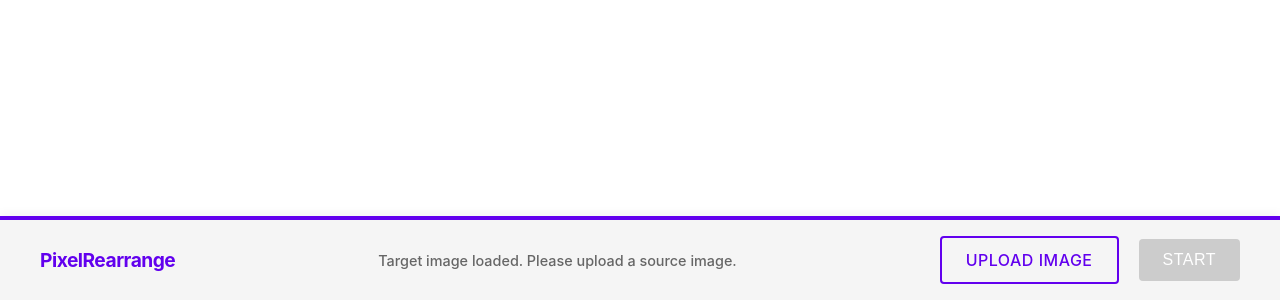
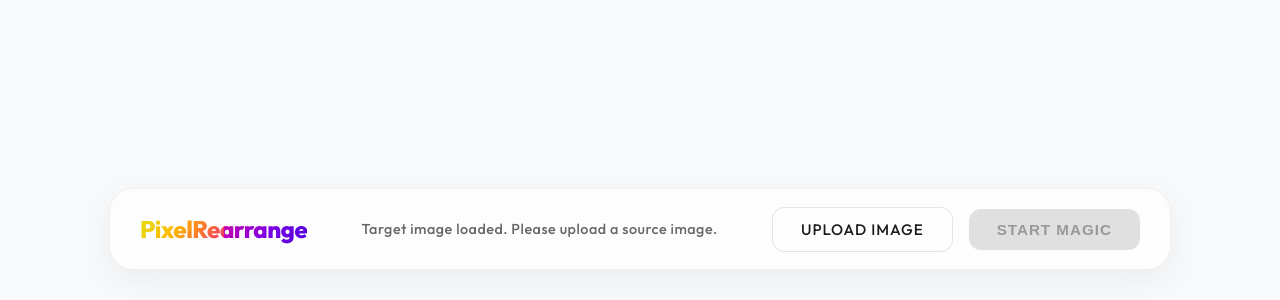
Before and after one commit to Ameya-bit/image-to-image, a plain HTML site: page index.html in a window 1280 px wide. Shown: the part 500-800 px from the top of the page. Drawn offline with Linux system fonts and the light colour scheme.

Commit message:
add readme

```diff
--- a/index.html
+++ b/index.html
@@ -5,26 +5,42 @@
     <meta charset="UTF-8">
     <meta name="viewport" content="width=device-width, initial-scale=1.0">
     <title>Image Rearrangement</title>
+    <link rel="preconnect" href="https://fonts.googleapis.com">
+    <link rel="preconnect" href="https://fonts.gstatic.com" crossorigin>
+    <link href="https://fonts.googleapis.com/css2?family=Outfit:wght@300;500;700;800&display=swap" rel="stylesheet">
     <style>
         :root {
-            --bg-color: #ffffff;
-            --surface-color: #f5f5f5;
-            --primary-color: #6200ee;
-            --text-color: #000000;
+            --bg-color: #f8f9fa;
+            --surface-color: rgba(255, 255, 255, 0.7);
+            /* Oil Spill Accent: Pink -> Purple -> Blue -> Cyan -> Green -> Gold */
+            --oil-gradient: linear-gradient(125deg, #EF008C, #7A00E6, #2800D7, #00C0E4, #00FF94, #C9FF23, #FFB800, #EF008C);
+            --text-color: #1a1a1a;
             --secondary-text: #666666;
-            --accent-height: 4px;
+            --glass-border: 1px solid rgba(0, 0, 0, 0.05);
+        }
+
+        @keyframes oil-shimmer {
+            0% {
+                background-position: 0% 50%;
+            }
+
+            100% {
+                background-position: 200% 50%;
+            }
         }
 
         body {
             margin: 0;
             padding: 0;
-            font-family: 'Inter', sans-serif;
+            font-family: 'Outfit', sans-serif;
             background-color: var(--bg-color);
             color: var(--text-color);
             display: flex;
             flex-direction: column;
             height: 100vh;
             overflow: hidden;
+            /* Clean light background */
+            background-image: none;
         }
 
         main {
@@ -33,7 +49,6 @@
             justify-content: center;
             align-items: center;
             position: relative;
-            background-color: var(--bg-color);
             padding: 0;
         }
 
@@ -44,32 +59,49 @@
             display: flex;
             justify-content: center;
             align-items: center;
+            /* Soft shadow for depth on white */
+            filter: drop-shadow(0 20px 40px rgba(0, 0, 0, 0.08));
         }
 
         canvas {
             display: block;
             max-width: 100%;
-            max-height: 80vh;
+            max-height: 85vh;
             width: auto;
             height: auto;
             image-rendering: pixelated;
         }
 
         .bottom-bar {
+            position: absolute;
+            bottom: 30px;
+            left: 50%;
+            transform: translateX(-50%);
+            width: 95%;
+            max-width: 1000px;
             height: 80px;
-            background-color: var(--surface-color);
+            background: var(--surface-color);
+            backdrop-filter: blur(20px);
+            -webkit-backdrop-filter: blur(20px);
+            border-radius: 24px;
+            border: var(--glass-border);
             display: flex;
             align-items: center;
             justify-content: space-between;
-            padding: 0 40px;
-            border-top: var(--accent-height) solid var(--primary-color);
-            box-shadow: 0 -2px 10px rgba(0, 0, 0, 0.05);
+            padding: 0 30px;
+            box-shadow: 0 10px 30px rgba(0, 0, 0, 0.05);
             z-index: 10;
+            transition: all 0.3s ease;
+        }
+
+        .bottom-bar:hover {
+            border-color: rgba(0, 0, 0, 0.1);
+            box-shadow: 0 20px 50px rgba(0, 0, 0, 0.08);
         }
 
         .controls {
             display: flex;
-            gap: 20px;
+            gap: 16px;
             align-items: center;
         }
 
@@ -78,55 +110,74 @@
         }
 
         .btn {
-            background-color: var(--primary-color);
+            background: var(--oil-gradient);
+            background-size: 300% 300%;
+            animation: oil-shimmer 8s linear infinite;
             color: #fff;
+            /* White text on vibrant accent */
             border: none;
-            padding: 12px 24px;
-            border-radius: 4px;
+            padding: 12px 28px;
+            border-radius: 12px;
             cursor: pointer;
-            font-weight: 500;
-            font-size: 1rem;
-            transition: background-color 0.2s, transform 0.1s;
+            font-weight: 700;
+            font-size: 0.95rem;
+            transition: all 0.3s cubic-bezier(0.4, 0, 0.2, 1);
             text-transform: uppercase;
-            letter-spacing: 0.5px;
+            letter-spacing: 1px;
+            box-shadow: 0 4px 15px rgba(0, 192, 228, 0.2);
         }
 
         .btn:hover {
-            background-color: #3700b3;
-            transform: translateY(-1px);
+            transform: translateY(-2px) scale(1.02);
+            box-shadow: 0 8px 30px rgba(0, 255, 148, 0.3);
+            filter: brightness(1.05);
         }
 
         .btn:active {
-            transform: translateY(0);
+            transform: translateY(0) scale(0.98);
         }
 
         .btn:disabled {
-            background-color: #ccc;
+            background: #e0e0e0;
+            color: #999;
             cursor: not-allowed;
             transform: none;
+            box-shadow: none;
+            animation: none;
         }
 
         .btn-outline {
-            background-color: transparent;
-            border: 2px solid var(--primary-color);
-            color: var(--primary-color);
+            background: transparent;
+            border: 1px solid rgba(0, 0, 0, 0.1);
+            color: var(--text-color);
+            font-weight: 500;
+            box-shadow: none;
+            animation: none;
         }
 
         .btn-outline:hover {
-            background-color: rgba(98, 0, 238, 0.04);
-            color: var(--primary-color);
+            border-color: #000;
+            background: rgba(0, 0, 0, 0.03);
+            transform: translateY(-2px);
+            box-shadow: 0 4px 12px rgba(0, 0, 0, 0.05);
         }
 
         .status {
             color: var(--secondary-text);
             font-size: 0.9rem;
-            font-weight: 500;
+            font-weight: 400;
+            letter-spacing: 0.5px;
         }
 
         .logo {
-            font-weight: 700;
-            font-size: 1.2rem;
-            color: var(--primary-color);
+            font-weight: 800;
+            font-size: 1.5rem;
+            background: var(--oil-gradient);
+            background-size: 300% 300%;
+            animation: oil-shimmer 8s linear infinite;
+            -webkit-background-clip: text;
+            -webkit-text-fill-color: transparent;
+            background-clip: text;
             letter-spacing: -0.5px;
         }
     </style>
@@ -150,7 +201,7 @@
                 <input type="file" id="fileInput" accept="image/*">
             </label>
 
-            <button id="startBtn" class="btn" disabled>Start</button>
+            <button id="startBtn" class="btn" disabled>Start Magic</button>
         </div>
     </div>
 
```
Also changed, not shown: 1 other file.
